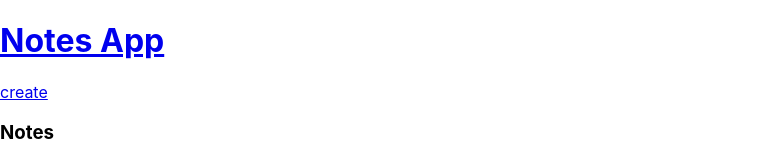
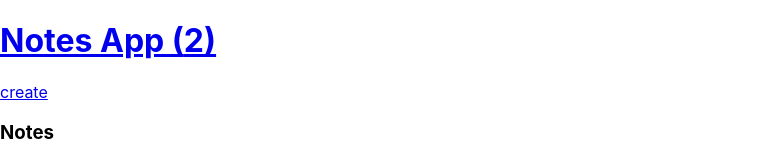
Before and after one commit to Pierluigi10/webapp-notes-manager, a React (Vite) app: page / in a window 1280 px wide. Shown: the top 160 px of the page, without its empty margins (0-771 px from the left). Built offline with nearby package versions, Linux system fonts and the light colour scheme.

Commit message:
add a notes counter

```diff
--- a/src/App.jsx
+++ b/src/App.jsx
@@ -14,7 +14,7 @@ function App() {
       <div className="App">
         <header className="App-header">
           <h1>
-            <Link to="/"> Notes App </Link>
+            <Link to="/"> Notes App ({notes.length}) </Link>
           </h1>
           <Link to="/create"> create </Link>
         </header>
```
